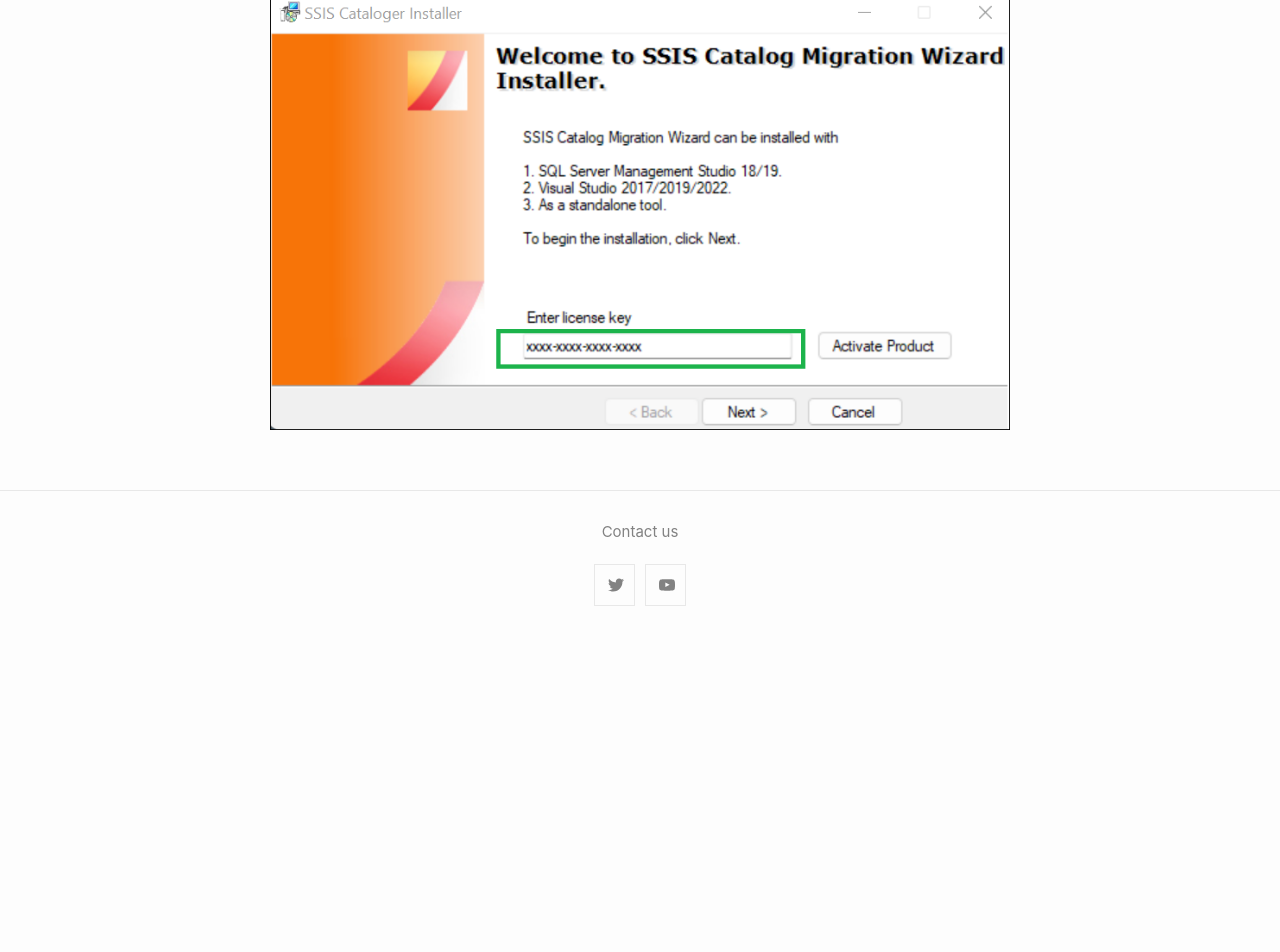
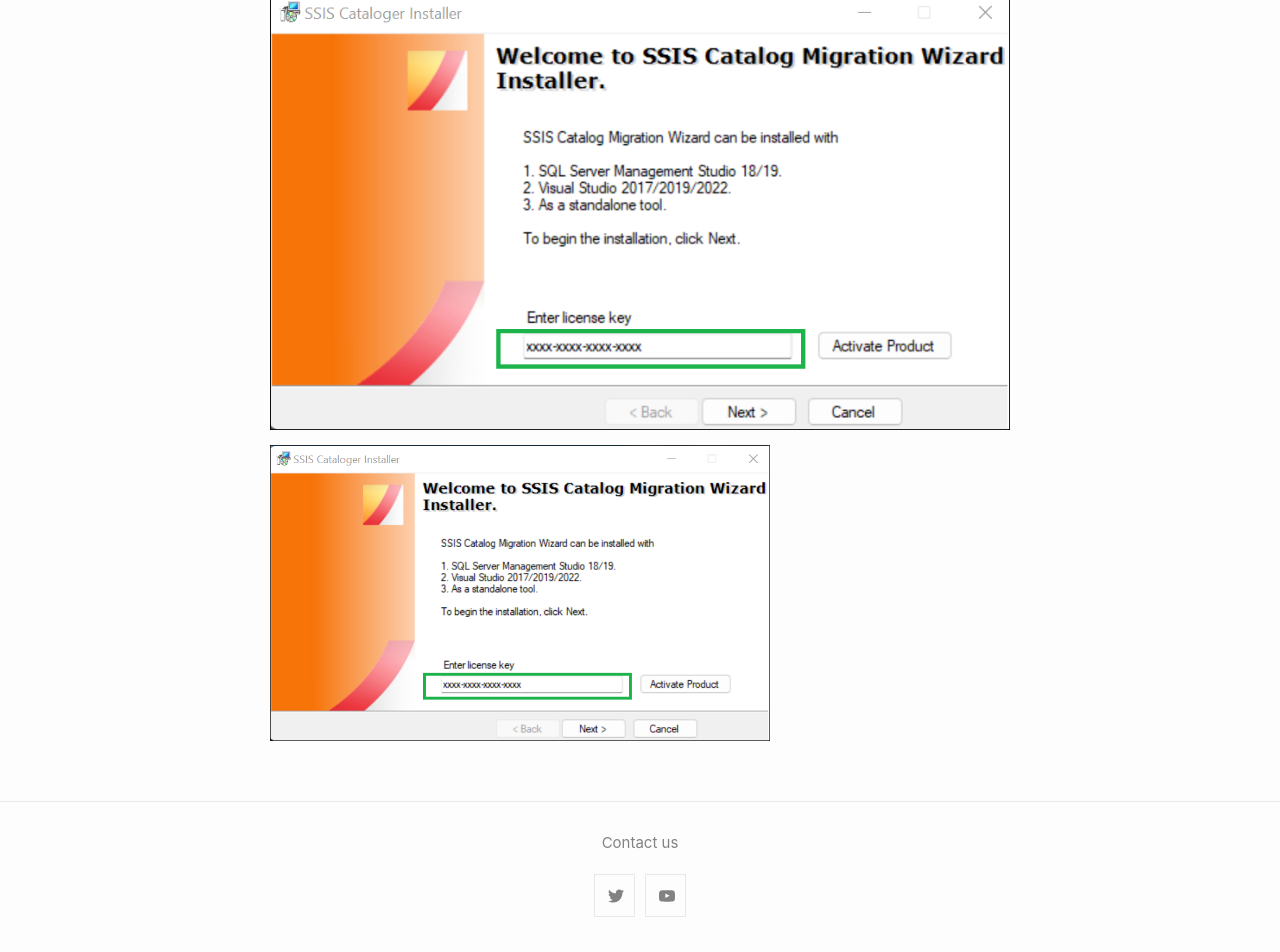
Before and after one commit to kr55/ssiscataloger, a Jekyll site: the page built from download.md, in a window 1280 px wide. Shown: the part 948-1900 px from the top of the page. Built offline with Jekyll 4.4.1, drawn with Linux system fonts in a browser that asks for light colours; before the commit the page ends 1589 px from its top, so only the background shows below that.

Commit message:
Update download.md

```diff
--- a/download.md
+++ b/download.md
@@ -18,3 +18,5 @@ Launch SSIS Cataloger Installer.exe and enter the product key on the landing pag
 It should activate the product on the machine.
 
 ![Activate prooduct key](../media/ActivateLicense.png)
+
+<img src="../media/ActivateLicense.png" width="500">
```
